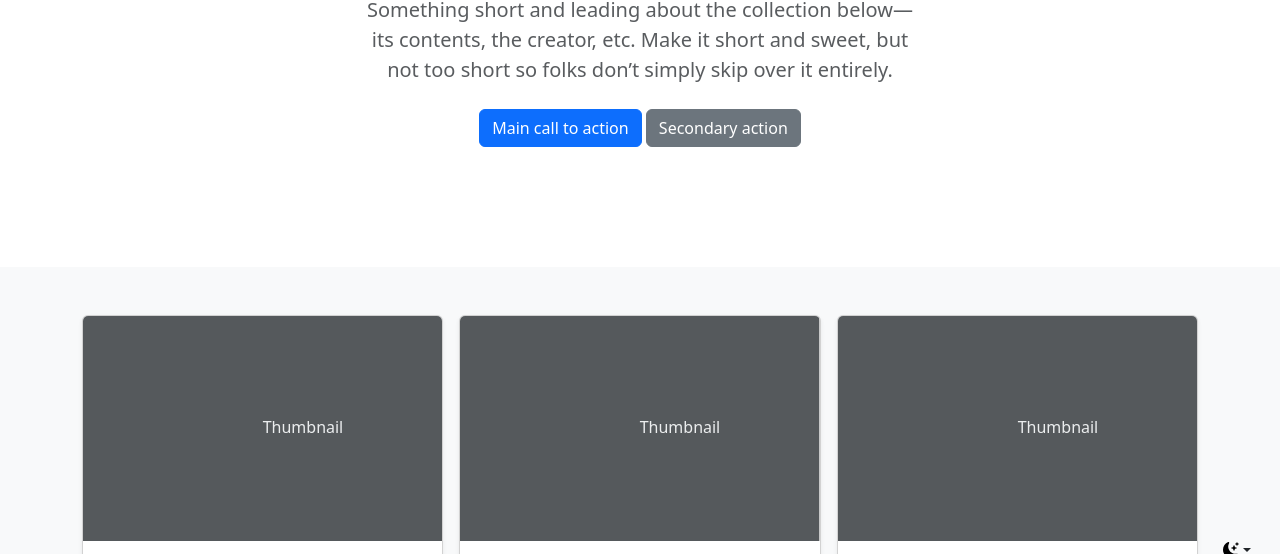
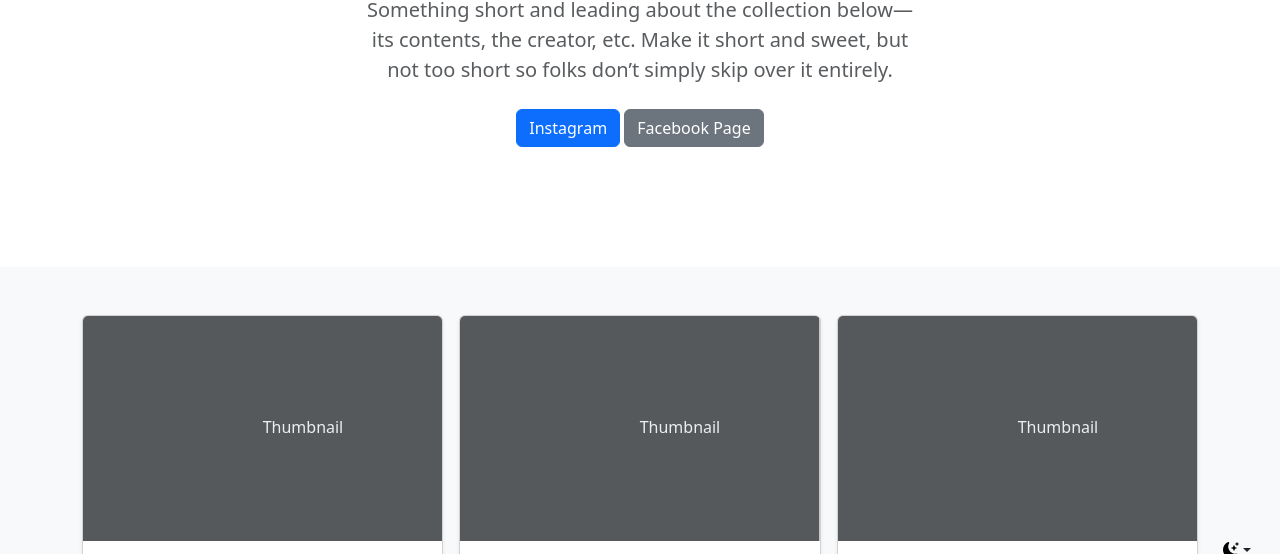
Before and after one commit to mohitmalayanandy/MNGallery, a plain HTML site: page index.html in a window 1280 px wide. Shown: the part 213-767 px from the top of the page. Drawn offline with nearby package versions, Linux system fonts and the light colour scheme.

Commit message:
Update Index.html

```diff
--- a/index.html
+++ b/index.html
@@ -135,8 +135,8 @@
                         contents, the creator, etc. Make it short and sweet, but not too short so folks don’t simply
                         skip over it entirely.</p>
                     <p>
-                        <a href="#" class="btn btn-primary my-2">Main call to action</a>
-                        <a href="#" class="btn btn-secondary my-2">Secondary action</a>
+                        <a href="#" class="btn btn-primary my-2">Instagram</a>
+                        <a href="#" class="btn btn-secondary my-2">Facebook Page</a>
                     </p>
                 </div>
             </div>
```
